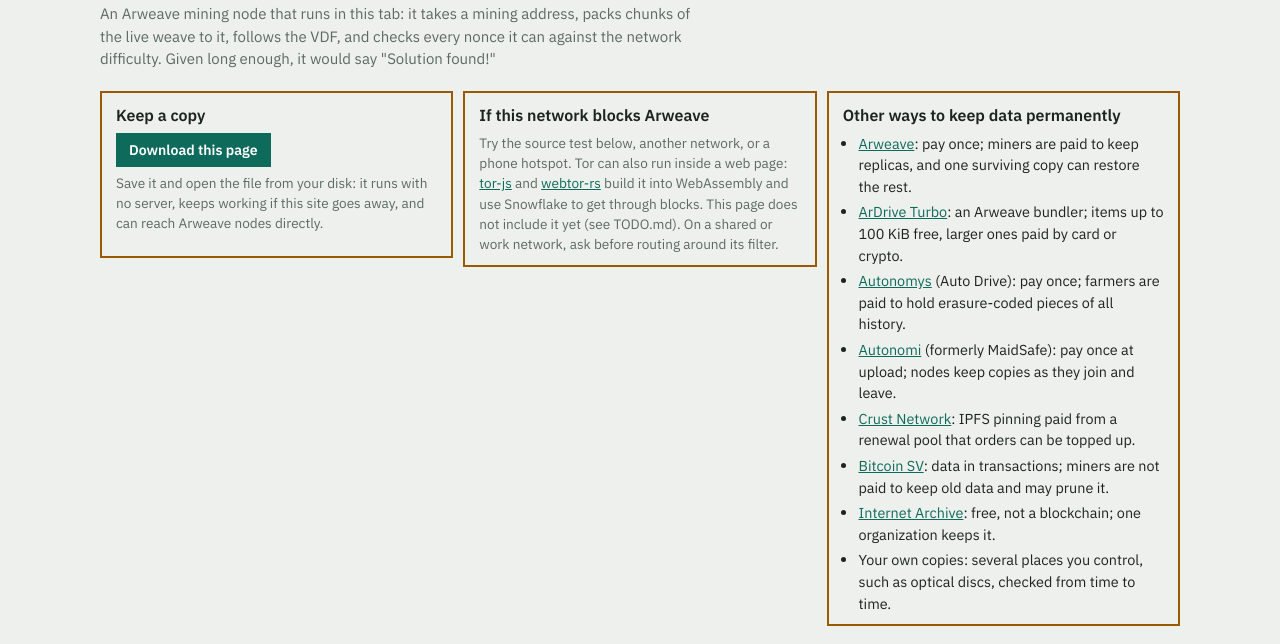
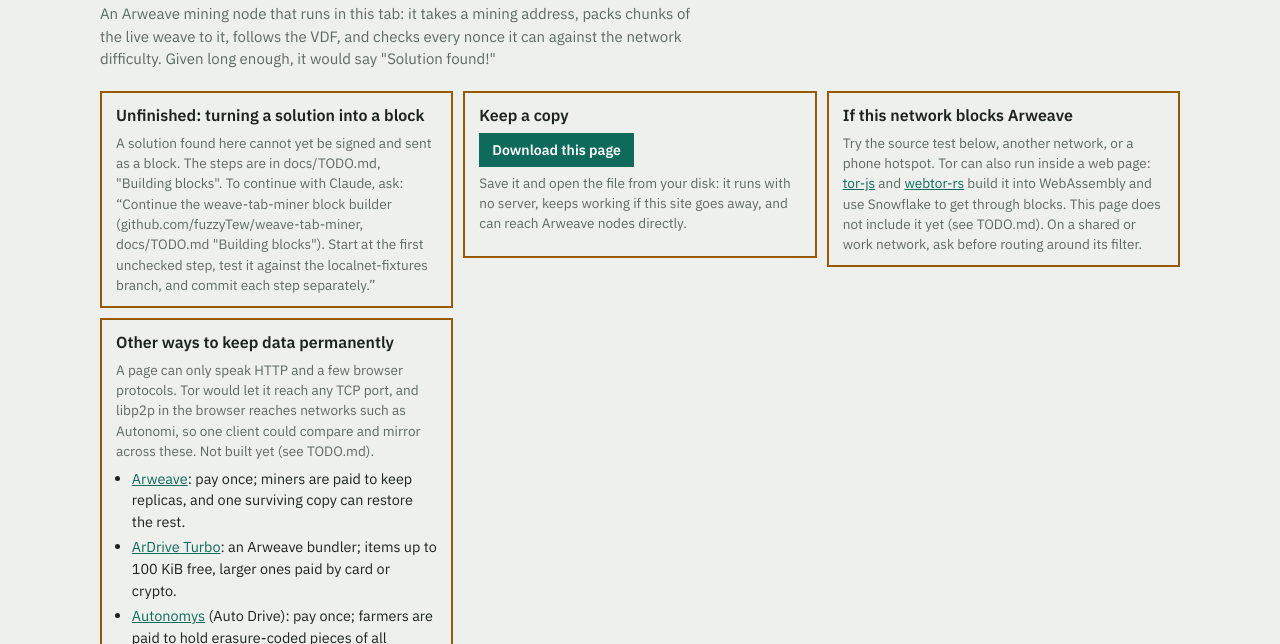
Before and after one commit to fuzzyTew/weave-tab-miner, a website with bundled scripts: page apps/browser/index.html in a window 1280 px wide. Shown: the part 83-727 px from the top of the page. Built offline with nearby package versions, Linux system fonts and the light colour scheme.

Commit message:
Page: reminders for the unfinished block builder and for other networks
The top now says a solution cannot yet become a block, with the words
to ask Claude to continue, and notes that Tor and libp2p would let one
client reach other storage networks.

Co-Authored-By: Claude Opus 5.5 <noreply@anthropic.com>
Claude-Session: https://claude.ai/code/session_014i5RFt9sDwvsKYJBhvuCFK

```diff
--- a/apps/browser/index.html
+++ b/apps/browser/index.html
@@ -144,6 +144,10 @@
   <section class="reminders" aria-labelledby="remindersHeading">
     <h2 id="remindersHeading" class="visually-hidden">Reminders</h2>
     <div class="reminder">
+      <h3>Unfinished: turning a solution into a block</h3>
+      <p class="stage-note">A solution found here cannot yet be signed and sent as a block. The steps are in docs/TODO.md, "Building blocks". To continue with Claude, ask: “Continue the weave-tab-miner block builder (github.com/fuzzyTew/weave-tab-miner, docs/TODO.md "Building blocks"). Start at the first unchecked step, test it against the localnet-fixtures branch, and commit each step separately.”</p>
+    </div>
+    <div class="reminder">
       <h3 id="runHeading">Keep a copy</h3>
       <div class="row"><a id="downloadLink" class="button-link" download="weave-tab-miner.html" href="#">Download this page</a></div>
       <p class="stage-note" id="downloadNote"></p>
@@ -156,6 +160,7 @@
     </div>
     <div class="reminder">
       <h3>Other ways to keep data permanently</h3>
+      <p class="stage-note">A page can only speak HTTP and a few browser protocols. Tor would let it reach any TCP port, and libp2p in the browser reaches networks such as Autonomi, so one client could compare and mirror across these. Not built yet (see TODO.md).</p>
       <ul class="alternatives">
         <li><a href="https://www.arweave.org" target="_blank" rel="noopener">Arweave</a>: pay once; miners are paid to keep replicas, and one surviving copy can restore the rest.</li>
         <li><a href="https://ardrive.io" target="_blank" rel="noopener">ArDrive Turbo</a>: an Arweave bundler; items up to 100 KiB free, larger ones paid by card or crypto.</li>
@@ -246,7 +251,7 @@
         <button id="exportChunksButton" type="button">Export packed chunks</button>
         <label class="button-link" for="importChunksInput">Import packed chunks<input id="importChunksInput" type="file" accept=".bin,application/octet-stream" hidden></label>
       </div>
-      <p class="stage-note">Export saves this address's packed chunks to a file; import loads such a file in another browser or a copy opened from disk, with no packing again.</p>
+      <p class="stage-note">Export saves this address's packed chunks to a file; import loads such a file in another browser or a copy opened from disk, with no packing again. Chunks saved for other addresses are repacked for this one when mining starts, so all storage counts.</p>
       <div class="row"><button id="bringChunksButton" type="button" hidden>Bring chunks from the website copy</button></div>
       <ul class="saved-addresses" id="savedAddresses"></ul>
     </section>
```
